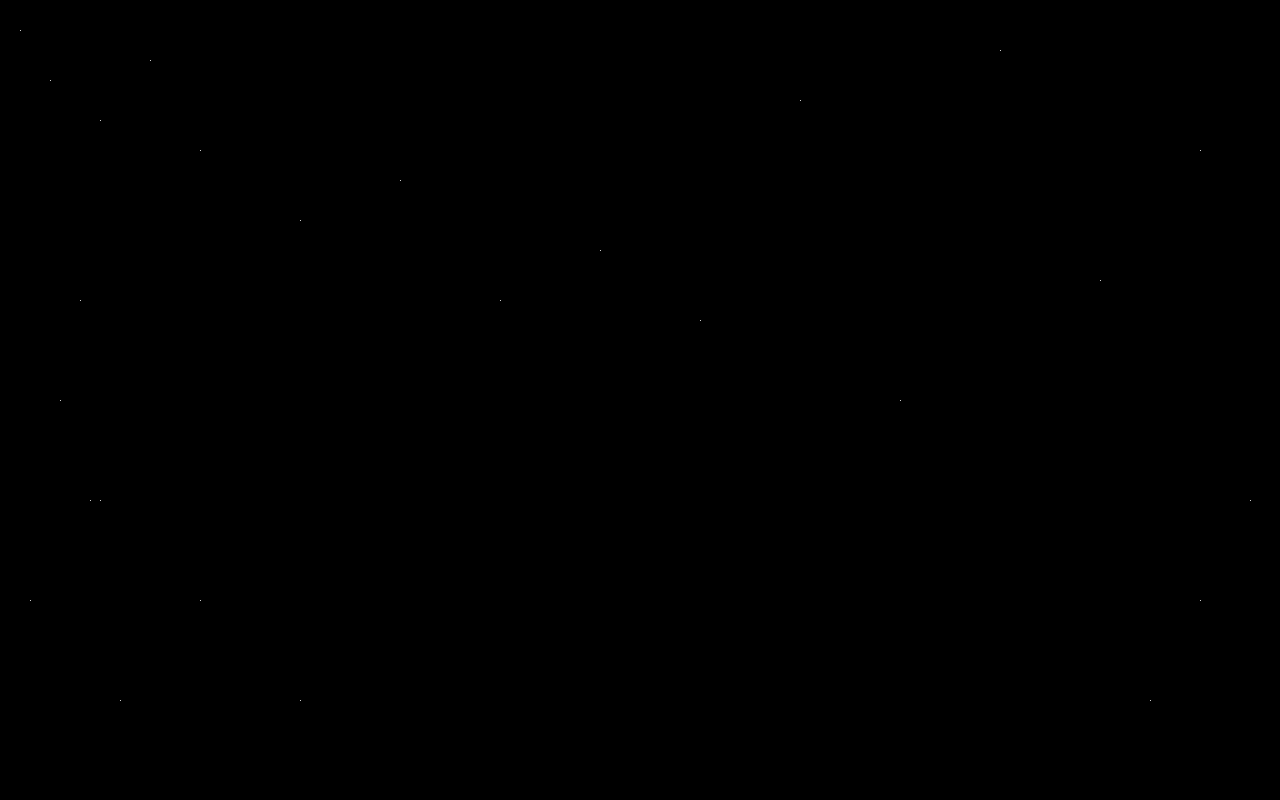
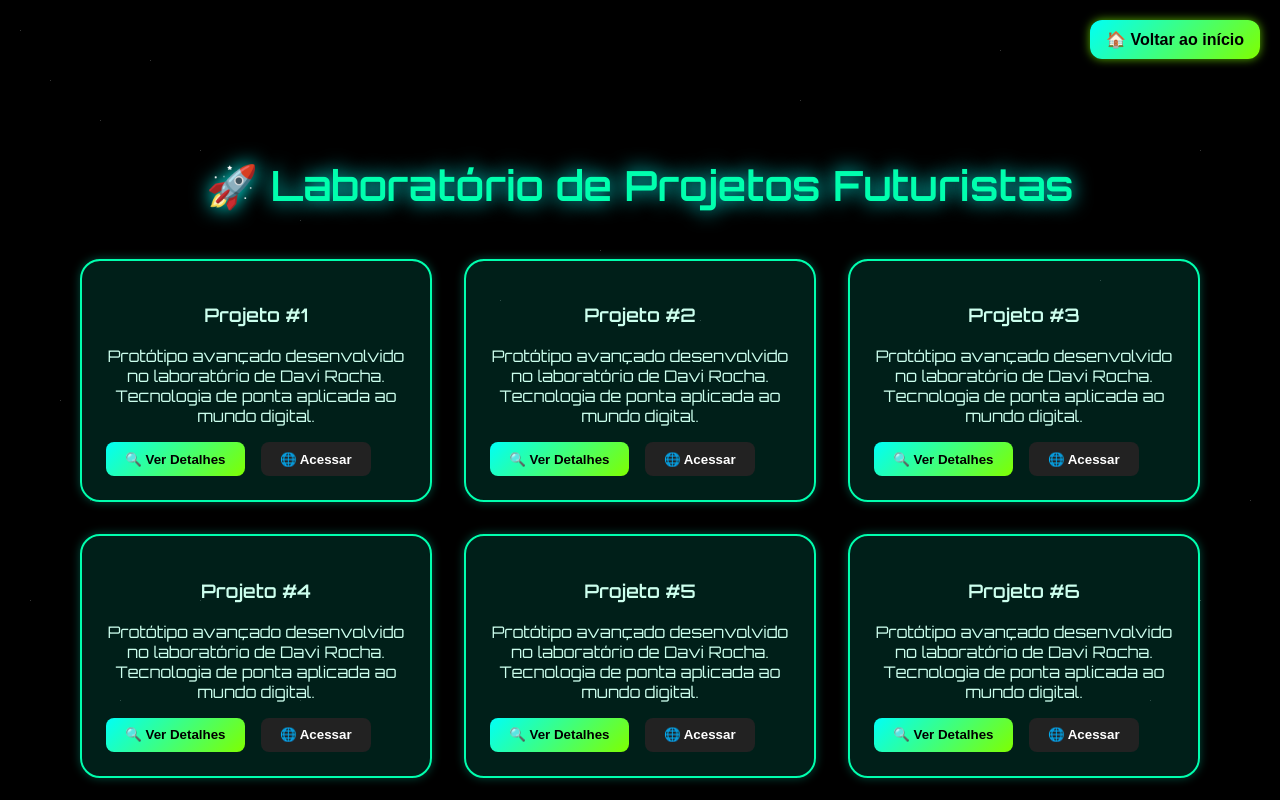
Before and after one commit to Davi-Choradeira/Davi-RS, a Nuxt app: page /projects in a window 1280 px wide. Before the commit this address had no page. Shown: the top 800 px of the page. Built offline with nearby package versions, Linux system fonts and the light colour scheme.

Commit message:
Criada página Projects.vue – portfólio de projetos desenvolvidos

```diff
--- /dev/null
+++ b/pages/projects.vue
@@ -0,0 +1,153 @@
+<template>
+  <section class="projects" id="projects">
+    <h2>🚀 Laboratório de Projetos Futuristas</h2>
+    <div class="project-grid">
+      <div
+        class="project-card"
+        v-for="n in 10"
+        :key="n"
+        ref="cards"
+      >
+        <div class="card-content">
+          <h3>Projeto #{{ n }}</h3>
+          <p>
+            Protótipo avançado desenvolvido no laboratório de Davi Rocha.
+            Tecnologia de ponta aplicada ao mundo digital.
+          </p>
+          <div class="buttons">
+            <button @click="viewProject(n)">🔍 Ver Detalhes</button>
+            <button class="external-link">🌐 Acessar</button>
+          </div>
+        </div>
+      </div>
+    </div>
+
+    <!-- Botão flutuante no canto superior direito -->
+    <button class="back-button" @click="goToHome">🏠 Voltar ao início</button>
+  </section>
+</template>
+
+<script setup>
+import { ref, onMounted } from 'vue'
+import { useRouter } from 'vue-router'
+
+const router = useRouter()
+
+const goToHome = () => {
+  router.push('/')
+}
+
+const cards = ref([])
+
+onMounted(() => {
+  const observer = new IntersectionObserver(entries => {
+    entries.forEach(entry => {
+      if (entry.isIntersecting) {
+        entry.target.classList.add("visible")
+      }
+    })
+  }, { threshold: 0.2 })
+
+  cards.value.forEach(card => observer.observe(card))
+})
+
+const viewProject = (n) => {
+  alert(`Abrindo detalhes do Projeto #${n}`)
+}
+</script>
+
+<style scoped>
+@import url('https://fonts.googleapis.com/css2?family=Orbitron:wght@500&display=swap');
+
+.projects {
+  padding: 6rem 3rem;
+  font-family: 'Orbitron', sans-serif;
+  color: #ccffee;
+  text-align: center;
+  background: transparent;
+}
+
+h2 {
+  font-size: 2.6rem;
+  margin-bottom: 3rem;
+  color: #00ffae;
+  text-shadow: 0 0 20px #00fff7;
+}
+
+.project-grid {
+  display: flex;
+  flex-wrap: wrap;
+  gap: 2rem;
+  justify-content: center;
+}
+
+.project-card {
+  background: rgba(0, 255, 204, 0.12);
+  border: 2px solid #00ffae;
+  box-shadow: 0 0 10px rgba(0, 255, 204, 0.3);
+  padding: 1.5rem;
+  border-radius: 20px;
+  width: 300px;
+  transition: transform 0.3s ease, opacity 0.5s ease;
+  opacity: 0;
+  transform: translateY(20px);
+}
+
+.project-card.visible {
+  opacity: 1;
+  transform: translateY(0);
+}
+
+.buttons {
+  display: flex;
+  gap: 1rem;
+  margin-top: 1rem;
+}
+
+button {
+  background: linear-gradient(135deg, #00fff7, #7fff00);
+  border: none;
+  border-radius: 8px;
+  padding: 0.6rem 1.2rem;
+  font-weight: bold;
+  color: black;
+  cursor: pointer;
+  transition: all 0.3s ease;
+}
+
+button:hover {
+  background: linear-gradient(135deg, #7fff00, #00fff7);
+  box-shadow: 0 0 10px rgba(127, 255, 0, 0.7);
+}
+
+.external-link {
+  background: #222;
+  color: white;
+}
+
+.external-link:hover {
+  background: #444;
+}
+
+/* Botão de retorno no canto superior direito */
+.back-button {
+  position: fixed;
+  top: 20px;
+  right: 20px;
+  background: linear-gradient(135deg, #00fff7, #7fff00);
+  border: none;
+  border-radius: 12px;
+  padding: 10px 16px;
+  font-weight: bold;
+  font-size: 1rem;
+  color: black;
+  cursor: pointer;
+  box-shadow: 0 0 10px rgba(127, 255, 0, 0.7);
+  transition: transform 0.3s ease;
+}
+
+.back-button:hover {
+  transform: scale(1.1);
+  box-shadow: 0 0 15px rgba(127, 255, 0, 0.9);
+}
+</style>
```
